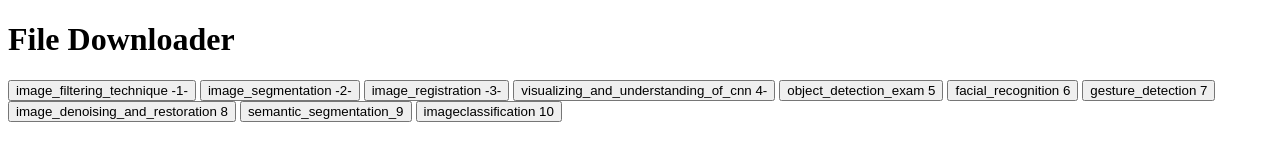
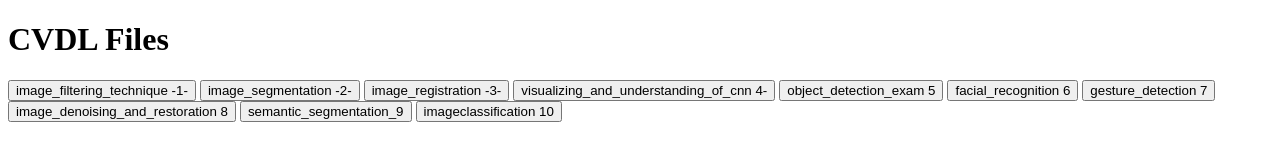
Before and after one commit to omsatardekar/cvdl, a plain HTML site: page index.html in a window 1280 px wide. Shown: the top 160 px of the page. Drawn offline with Linux system fonts and the light colour scheme.

Commit message:
Update index.html

```diff
--- a/index.html
+++ b/index.html
@@ -6,7 +6,7 @@
     <title>File Downloader</title>
 </head>
 <body>
-    <h1>File Downloader</h1>
+    <h1>CVDL Files</h1>
     <button onclick="downloadFile('image_filtering_technique_1.py')">image_filtering_technique -1-</button>
     <button onclick="downloadFile('image_segmentation_2.py')">image_segmentation -2-</button>
     <button onclick="downloadFile('image_registration_3.py')">image_registration -3-</button>
```
